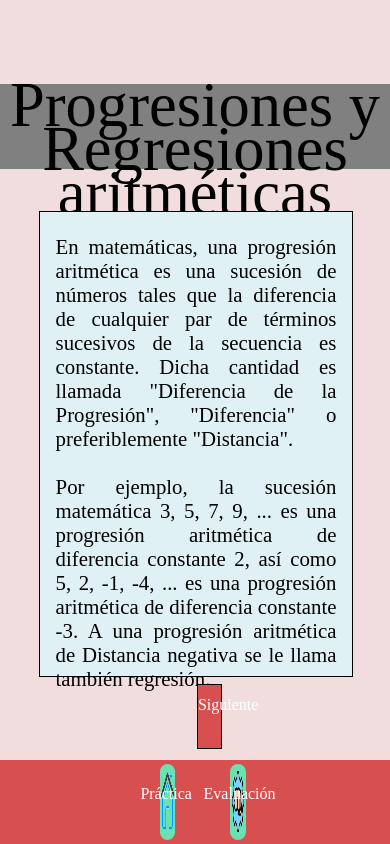
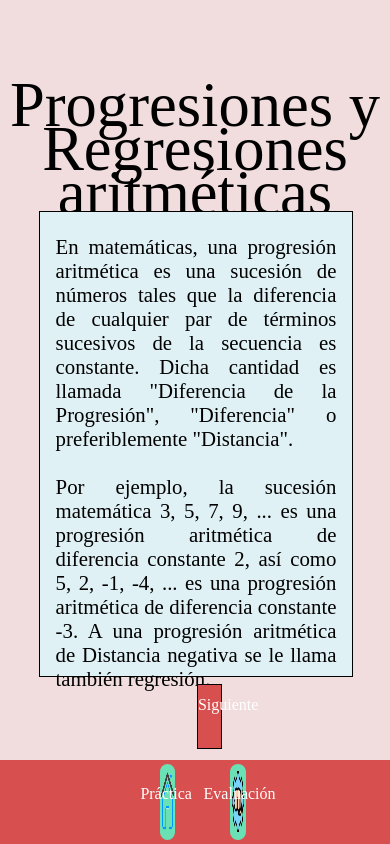
Before and after one commit to Samuel-dev-pixel/Programa_de_Sucesiones, a plain HTML site: page index.html in a window 390 px wide. Drawn offline with Linux system fonts and the light colour scheme.

Commit message:
Update esti4.css

```diff
--- a/esti4.css
+++ b/esti4.css
@@ -1,17 +1,3 @@
-@media screen and (min-width:0px) and (max-width:1080px) {
-.tit{
-	position: absolute;
-	top: 0%;
-	left: 0%;
-	width: 100%;
-	height: 40%;
-	text-align: center;
-	font-size: 391%;
-	font-family: Yu Gothic UI Light;
-	line-height: 70%;
-	background-color: gray;
-}
-}
 body{
 	background-color: #F1DDDD;
 
```
